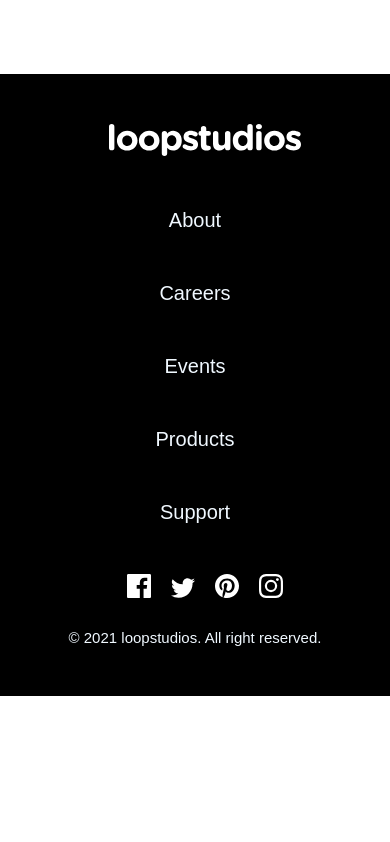
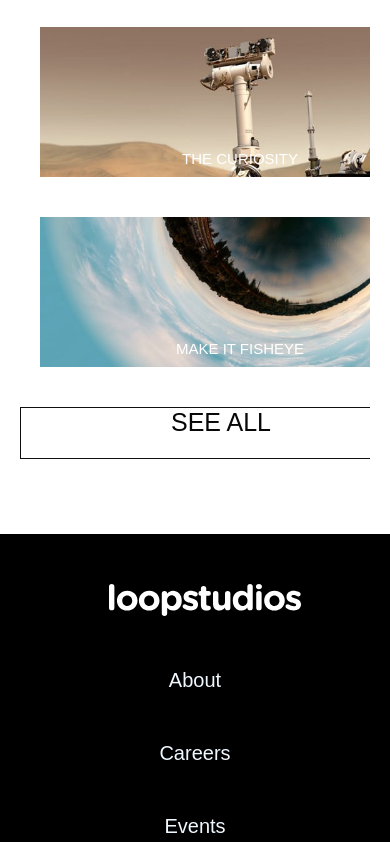
Before and after one commit to IshKevin/Loopstudios-landing-page, a React (Create React App) app: page / in a window 390 px wide. Shown: the part 4242-5084 px from the top of the page. Before the commit the page ends 4973 px from the top, so only its background shows below. Built offline with nearby package versions, Linux system fonts and the light colour scheme.

Commit message:
stylimg footer for pc

```diff
--- a/src/index.css
+++ b/src/index.css
@@ -67,6 +67,12 @@
   font-size: small;
   display: grid;
   grid-template-columns: auto;
+}
+.footer-1{
+  margin-top: 50px;
+  display: flex;
+  flex-direction: row;
+  row-gap: 500px;
 }
 .insta-log{
   display: inline-block;
@@ -420,6 +426,7 @@
   .sect1-b{
     margin-top: 50px;
     position:static;
+    height: auto;
   }
   .sect2{
     margin-top: 50px;
@@ -642,6 +649,8 @@
 }
 .footer-1{
   margin-top: 50px;
+  display: flex;
+  flex-direction: column;
 }
 .insta-log{
   margin-bottom: 25px;
```
